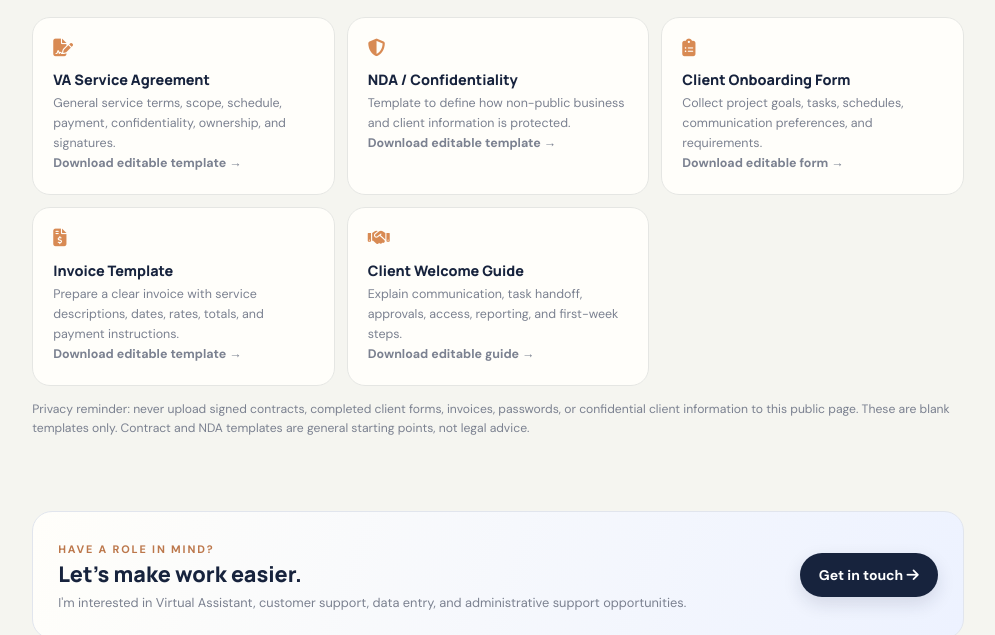
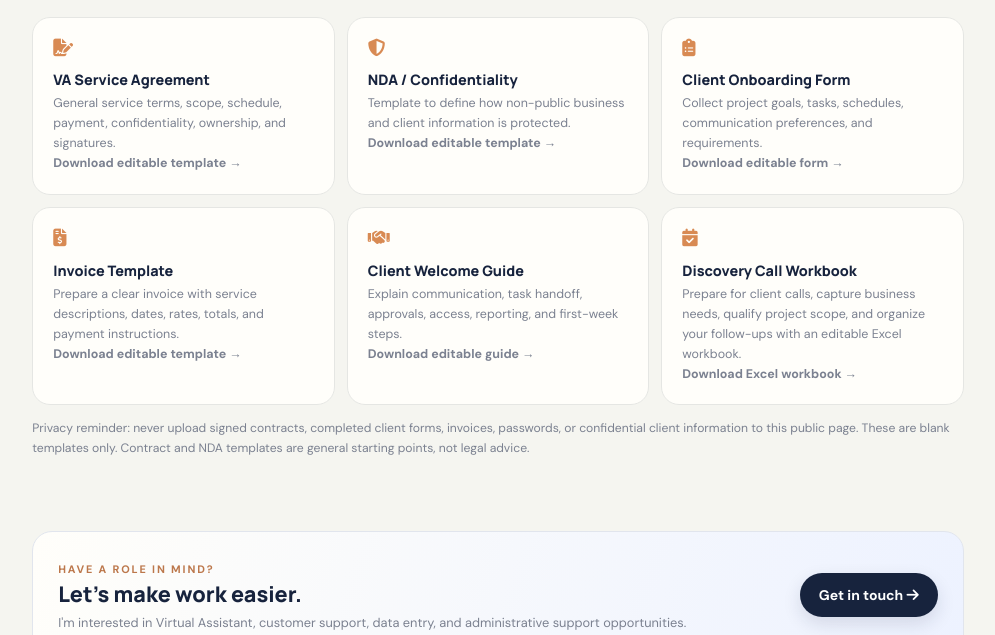
Before and after one commit to Renzera0202/portfolio, a plain HTML site: page index.html in a window 1280 px wide. Shown: the part 3004-3639 px from the top of the page, without its empty margins (265-1260 px from the left). Drawn offline with Linux system fonts and the light colour scheme.

Commit message:
Add discovery call workbook to Client Center

```diff
--- a/index.html
+++ b/index.html
@@ -321,6 +321,7 @@ footer{text-align:center;padding:30px 0 8px;color:#9298a2;font-size:.7rem}
       <article class="info-card"><i class="fa-solid fa-clipboard-list"></i><h3>Client Onboarding Form</h3><p>Collect project goals, tasks, schedules, communication preferences, and requirements.</p><p><a href="assets/client-documents/client-onboarding-form.html" download><b>Download editable form →</b></a></p></article>
       <article class="info-card"><i class="fa-solid fa-file-invoice-dollar"></i><h3>Invoice Template</h3><p>Prepare a clear invoice with service descriptions, dates, rates, totals, and payment instructions.</p><p><a href="assets/client-documents/invoice-template.html" download><b>Download editable template →</b></a></p></article>
       <article class="info-card"><i class="fa-solid fa-handshake"></i><h3>Client Welcome Guide</h3><p>Explain communication, task handoff, approvals, access, reporting, and first-week steps.</p><p><a href="assets/client-documents/client-welcome-guide.html" download><b>Download editable guide →</b></a></p></article>
+      <article class="info-card"><i class="fa-solid fa-calendar-check"></i><h3>Discovery Call Workbook</h3><p>Prepare for client calls, capture business needs, qualify project scope, and organize your follow-ups with an editable Excel workbook.</p><p><a href="assets/client-documents/discovery-call-workbook.html"><b>Download Excel workbook →</b></a></p></article>
     </div>
     <p style="font-size:.76rem;color:#7b8190;margin-top:14px">Privacy reminder: never upload signed contracts, completed client forms, invoices, passwords, or confidential client information to this public page. These are blank templates only. Contract and NDA templates are general starting points, not legal advice.</p>
   </section>
```
